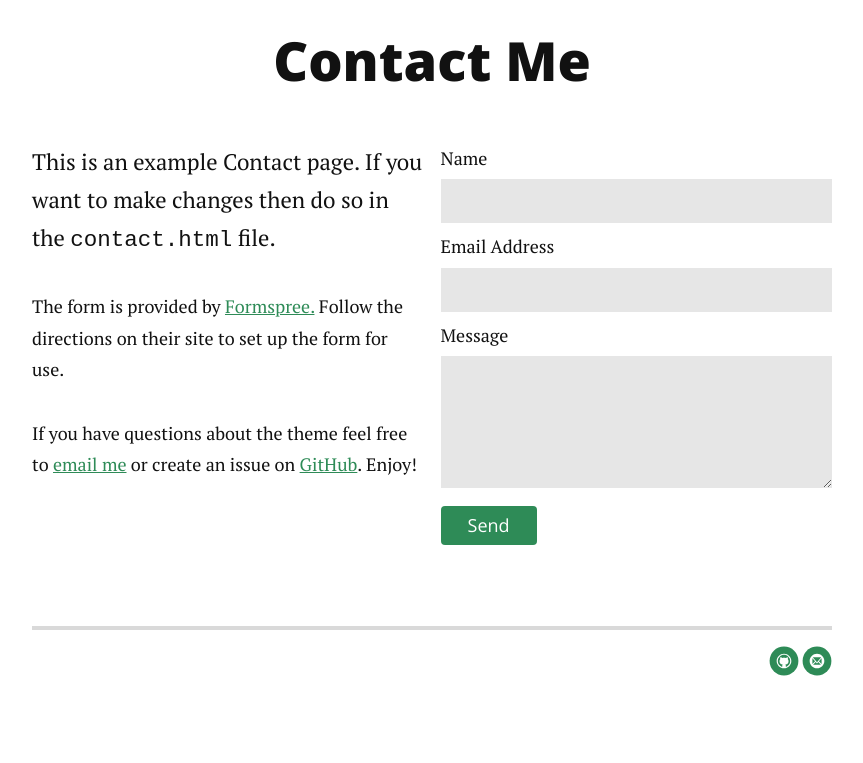
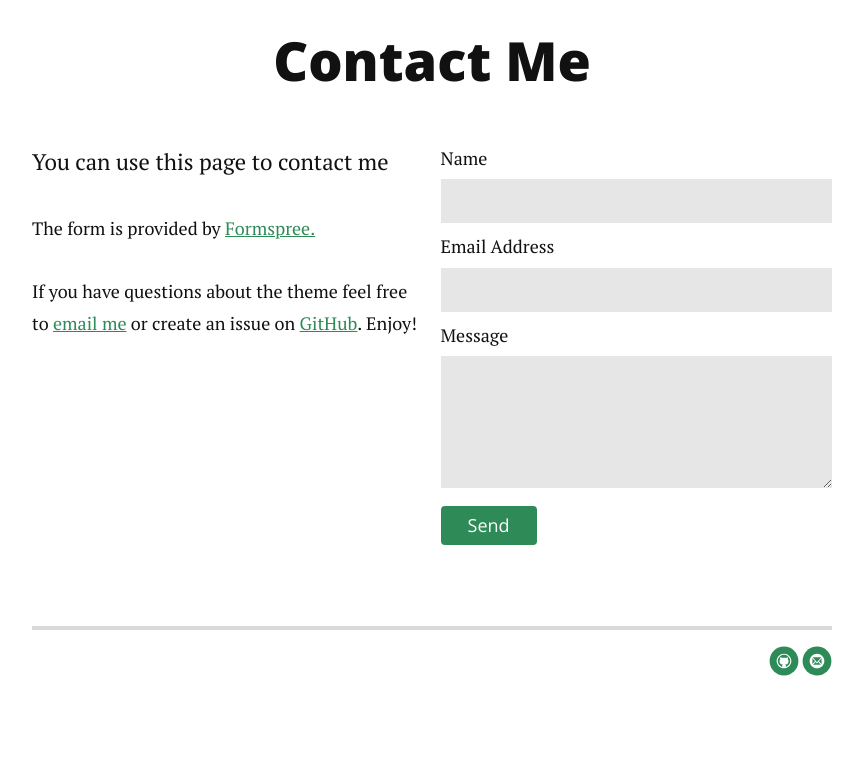
Before and after one commit to jwilber/old_website, a Jekyll site: the page built from contact.md, in a window 1280 px wide. Shown: the part 270-1033 px from the top of the page, without its empty margins (208-1071 px from the left). Built offline with Jekyll 4.4.1, drawn with Linux system fonts in a browser that asks for light colours; nearby versions of some CDN libraries.

Commit message:
Update contact.md

```diff
--- a/contact.md
+++ b/contact.md
@@ -6,9 +6,9 @@ title: Contact Long Haul
 <div id="contact">
   <h1 class="pageTitle">Contact Me</h1>
   <div class="contactContent">
-    <p class="intro">This is an example Contact page. If you want to make changes then do so in the <code>contact.html</code> file.</p>
-    <p>The form is provided by <a href="http://formspree.io/">Formspree.</a> Follow the directions on their site to set up the form for use.</p>
-    <p>If you have questions about the theme feel free to <a href="mailto:brimaidesigns@gmail.com">email me</a> or create an issue on <a href="https://github.com/brianmaierjr/long-haul">GitHub</a>. Enjoy!</p>
+    <p class="intro">You can use this page to contact me</p>
+    <p>The form is provided by <a href="http://formspree.io/">Formspree.</a></p>
+    <p>If you have questions about the theme feel free to <a href="mailto:j.wilber92@gmail.com">email me</a> or create an issue on <a href="https://github.com/jwilber/long-haul">GitHub</a>. Enjoy!</p>
   </div>
   <form action="http://formspree.io/your@mail.com" method="POST">
     <label for="name">Name</label>
```
